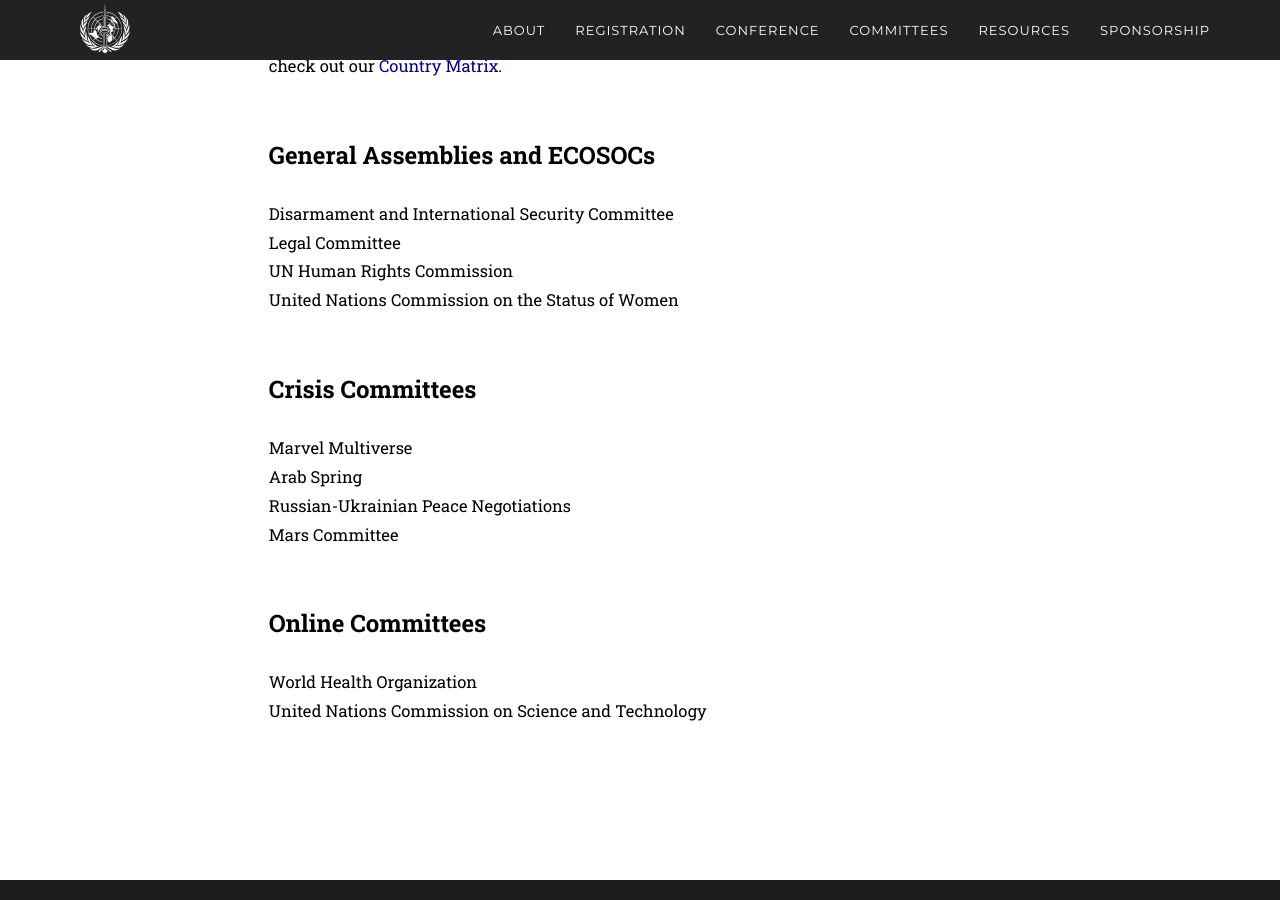
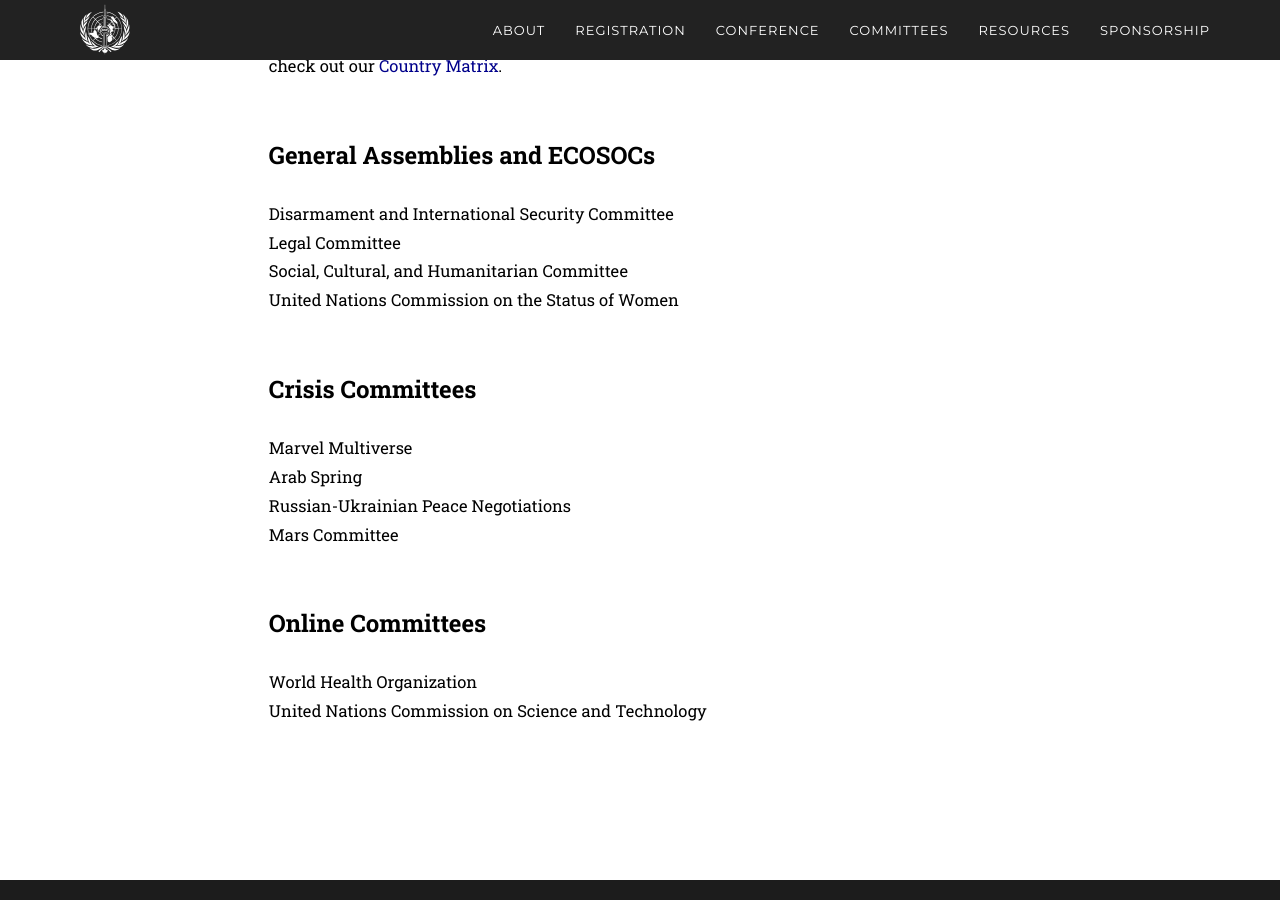
Before and after one commit to TorontoModelUnitedNations/TorontoModelUnitedNations.github.io, a Jekyll site: the page built from _pages/committees.html, in a window 1280 px wide and 900 px high, scrolled down 1306 px. Built offline with Jekyll 4.4.1, drawn with Linux system fonts in a browser that asks for light colours; some web fonts are replaced.

Commit message:
changed one word in committee

```diff
--- a/_data/committees.yml
+++ b/_data/committees.yml
@@ -6,7 +6,7 @@
 - title: General Assemblies and ECOSOCs
   info: "Disarmament and International Security Committee<br>
          Legal Committee<br>
-         UN Human Rights Commission<br>
+         Social, Cultural, and Humanitarian Committee<br>
          United Nations Commission on the Status of Women"
 - title: Crisis Committees
   info: "Marvel Multiverse<br>
```
